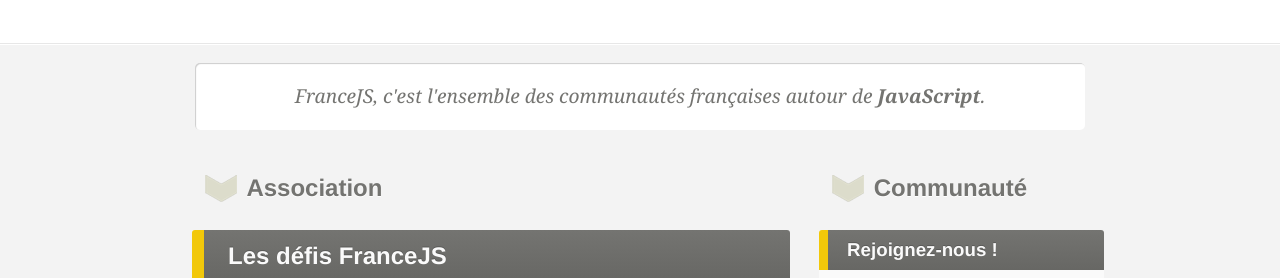
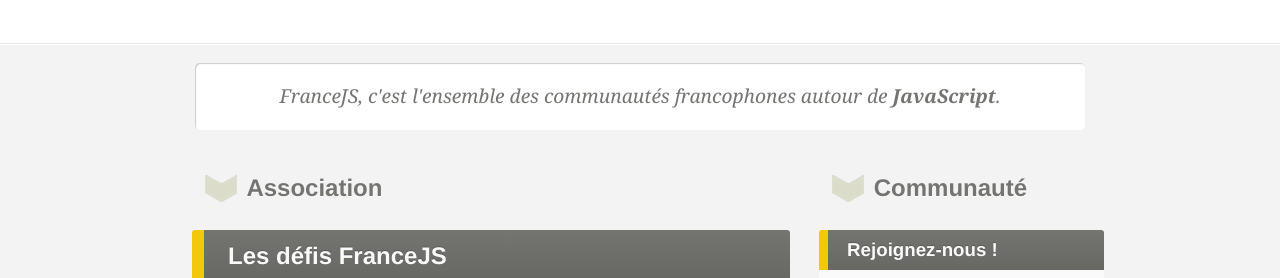
Before and after one commit to francejs/francejs.github.com, a Jekyll site: the page built from concours.html, in a window 1280 px wide. Shown: the part 212-490 px from the top of the page. Built offline with Jekyll 4.4.1, drawn with Linux system fonts in a browser that asks for light colours.

Commit message:
Remplace française par francophone, fixes #80

```diff
--- a/_layouts/default.html
+++ b/_layouts/default.html
@@ -19,7 +19,7 @@
         </header>
         <div class="wrapper">
             <div class="primary">
-                <p>FranceJS, c'est l'ensemble des communautés françaises autour de <b>JavaScript</b>.</p>
+                <p>FranceJS, c'est l'ensemble des communautés francophones autour de <b>JavaScript</b>.</p>
             </div>
 
             <!-- MAIN -->
--- a/index.html
+++ b/index.html
@@ -1,6 +1,6 @@
 ---
 layout: default
-title: Communauté française des utilisateurs de JavaScript
+title: Communauté francophone des utilisateurs de JavaScript
 ---
 
 
```
